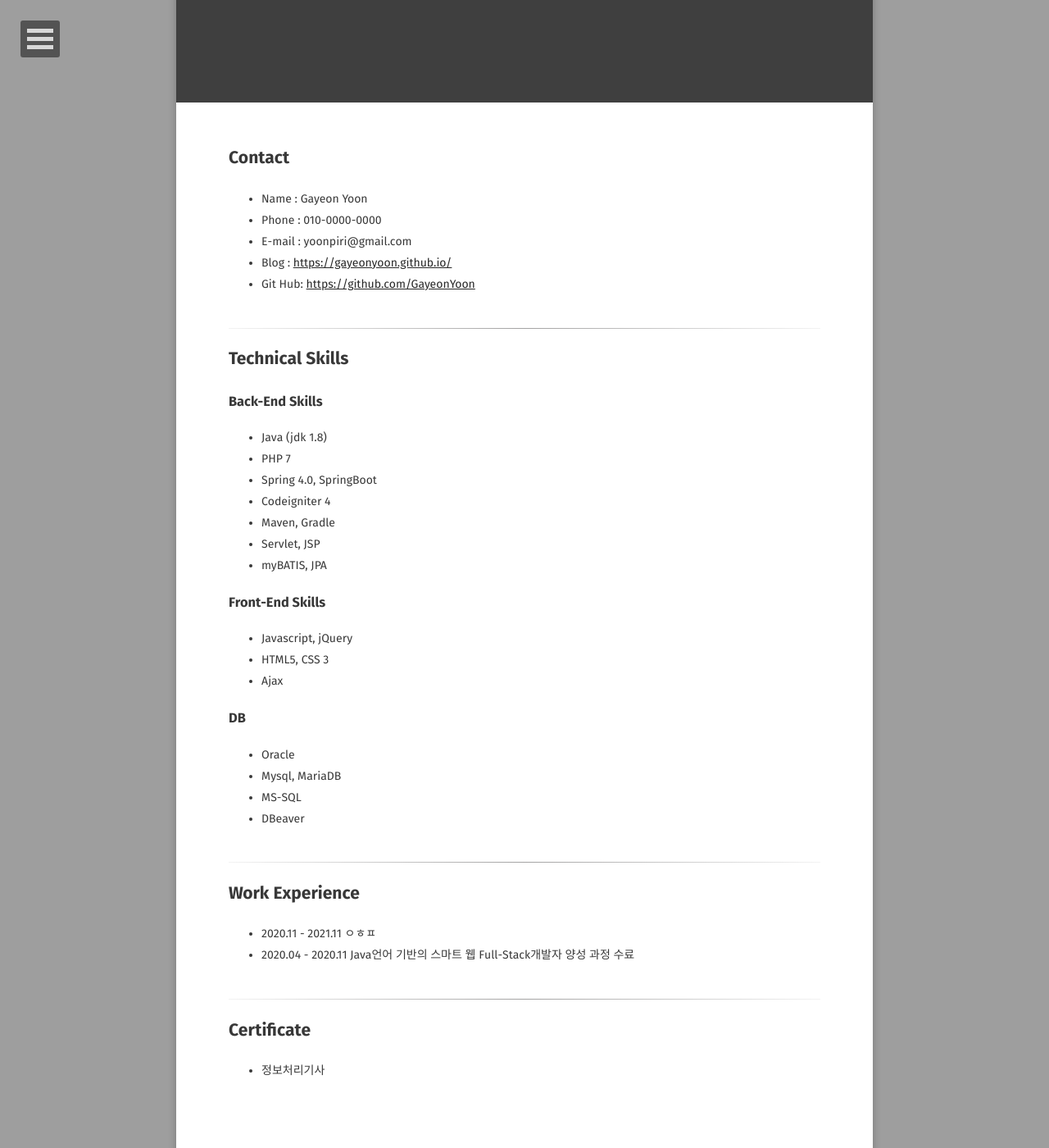
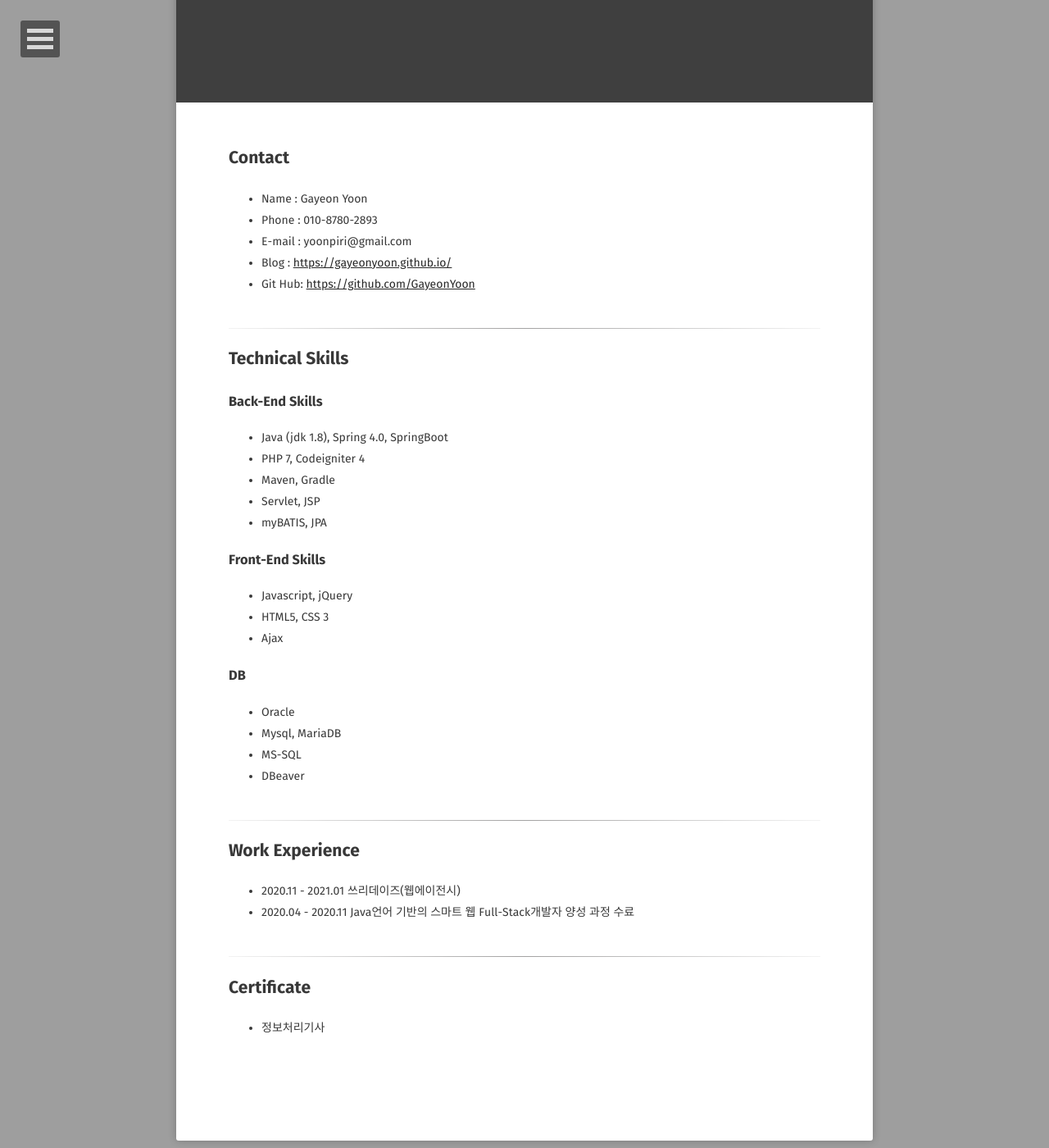
Before and after one commit to GayeonYoon/GayeonYoon.github.io, a Jekyll site: the page built from about/index.md, in a window 1280 px wide and 1400 px high, scrolled down 364 px. Shown: the whole window at 82% size. Built offline with Jekyll 4.4.1, drawn with Linux system fonts in a browser that asks for light colours; some web fonts are replaced.

Commit message:
Update index.md

```diff
--- a/about/index.md
+++ b/about/index.md
@@ -11,7 +11,7 @@ feature: /assets/img/bg.jpg
 
 ## Contact
 * Name : Gayeon Yoon
-* Phone : 010-0000-0000
+* Phone : 010-8780-2893
 * E-mail : yoonpiri@gmail.com
 * Blog : [https://gayeonyoon.github.io/](https://gayeonyoon.github.io/)
 * Git Hub: [https://github.com/GayeonYoon](https://github.com/GayeonYoon)
@@ -20,10 +20,8 @@ feature: /assets/img/bg.jpg
 ------
 ## Technical Skills
 ### Back-End Skills
- * Java (jdk 1.8)
- * PHP 7
- * Spring 4.0, SpringBoot
- * Codeigniter 4
+ * Java (jdk 1.8), Spring 4.0, SpringBoot
+ * PHP 7, Codeigniter 4
  * Maven, Gradle
  * Servlet, JSP
  * myBATIS, JPA
@@ -42,7 +40,7 @@ feature: /assets/img/bg.jpg
 
 ------
 ## Work Experience
- * 2020.11 - 2021.11 ㅇㅎㅍ
+ * 2020.11 - 2021.01 쓰리데이즈(웹에이전시)
  * 2020.04 - 2020.11 Java언어 기반의 스마트 웹 Full-Stack개발자 양성 과정 수료
 <br><br>
 
```
